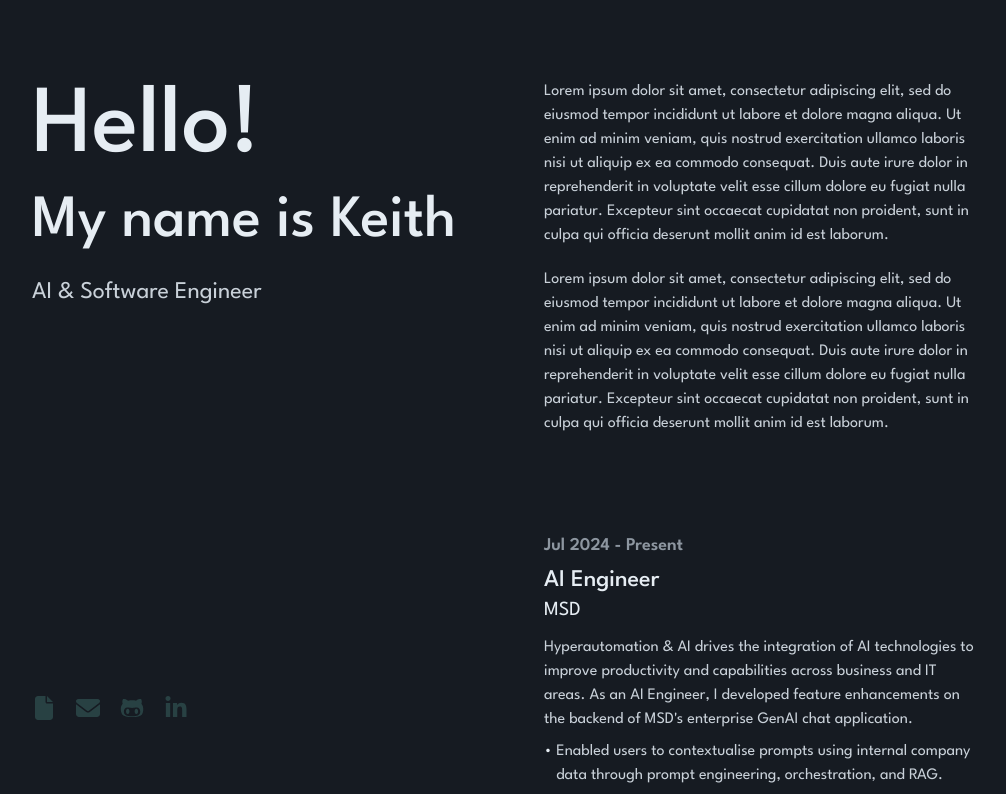
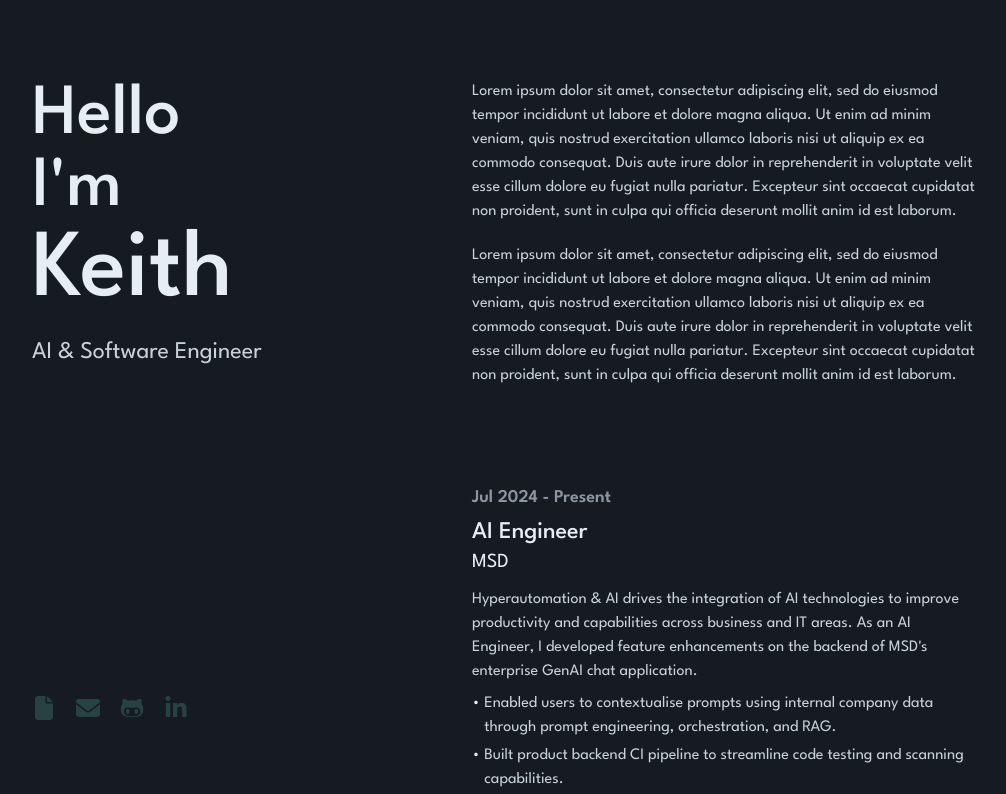
Before and after one commit to keithchewzk/heyitskeith, a React (Create React App) app: page / in a window 1280 px wide. Shown: the top 794 px of the page, without its empty margins (136-1142 px from the left). Built offline with nearby package versions, Linux system fonts and the light colour scheme.

Commit message:
adjust hero

```diff
--- a/src/App.tsx
+++ b/src/App.tsx
@@ -13,7 +13,7 @@ function App() {
   return (
     <div className="bg-background-primary" data-theme={true ? "dark" : "light"}>
       <div className="flex max-w-5xl md:gap-20 m-auto px-10 flex-col md:flex-row">
-        <div className="flex flex-col justify-between w-full pt-20 md:w-6/12 md:sticky md:top-0 md:pb-20 md:max-h-screen">
+        <div className="flex flex-col justify-between w-full pt-20 md:w-5/12 md:sticky md:top-0 md:pb-20 md:max-h-screen">
           {/* <AppBar isDark={isDark} setIsDark={setIsDark} /> */}
           <div>
             <Hero />
@@ -24,7 +24,7 @@ function App() {
           </div>
           <Socials />
         </div>
-        <div className="flex flex-col py-20 w-full md:w-6/12 gap-24">
+        <div className="flex flex-col py-20 w-full md:w-7/12 gap-24">
           <div id="about">
             <About />
           </div>
--- a/src/components/Hero/Hero.tsx
+++ b/src/components/Hero/Hero.tsx
@@ -1,12 +1,13 @@
-import React from "react";
-import { greeting, header, subheader } from "./constants";
-
 function Hero() {
   return (
     <div className="mb-20">
-      <p className="text-8xl font-medium mb-4">{greeting}</p>
-      <p className="text-6xl font-medium mb-6">{header}</p>
-      <p className="text-2xl text-text-secondary">{subheader}</p>
+      <p className="text-7xl font-medium">
+        Hello
+        <br />
+        I'm
+      </p>
+      <p className="text-8xl font-medium mb-4">Keith</p>
+      <p className="text-2xl text-text-secondary">AI & Software Engineer</p>
     </div>
   );
 }
--- a/src/components/Hero/constants.ts
+++ /dev/null
@@ -1,5 +0,0 @@
-export const greeting = "Hello!";
-
-export const header = "My name is Keith";
-
-export const subheader = "AI & Software Engineer";
```
